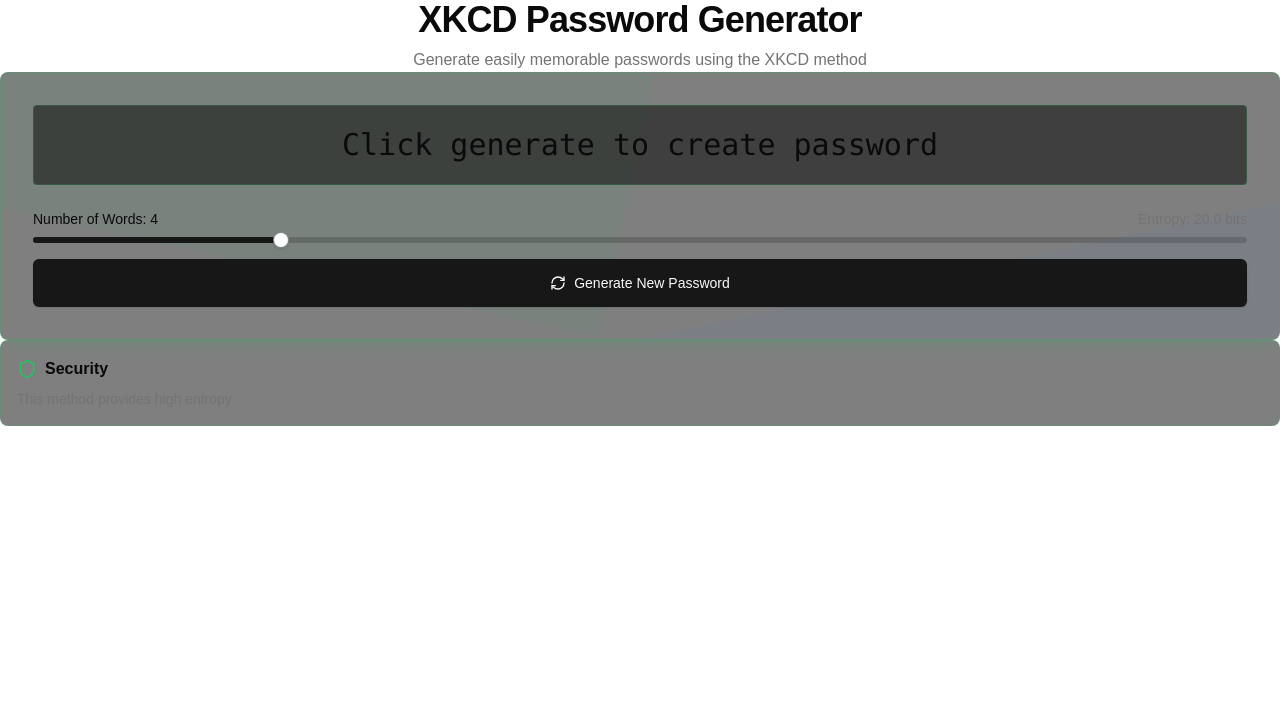
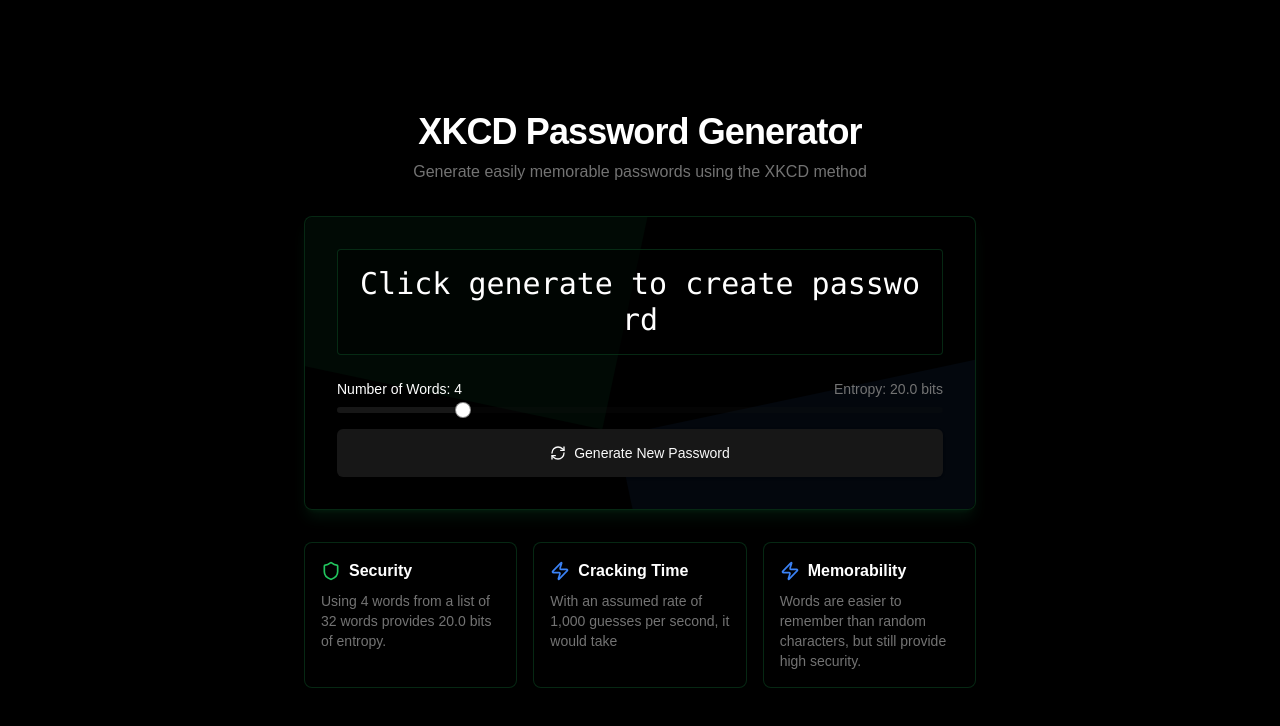
Before and after one commit to MoPaMo/xkcd-passwords, a Next.js app: page / in a window 1280 px wide. Shown: the top 726 px of the page. Built offline with nearby package versions, Linux system fonts and the light colour scheme.

Commit message:
feat: enhance home page with entropy and memorability InfoCards

```diff
--- a/src/app/page.tsx
+++ b/src/app/page.tsx
@@ -1,17 +1,72 @@
-import Image from "next/image";
+"use client";
+
 import Header from "@/components/Header";
 import GeneratorCard from "@/components/GeneratorCard";
 import InfoCard from "@/components/InfoCard";
 import { Shield, Zap } from "lucide-react";
 
-export default function Home() {
+const words: string[] = [
+  "correct",
+  "horse",
+  "battery",
+  "staple",
+  "apple",
+  "banana",
+  "orange",
+  "mango",
+  "purple",
+  "green",
+  "blue",
+  "red",
+  "happy",
+  "quick",
+  "lazy",
+  "brave",
+  "silent",
+  "loud",
+  "soft",
+  "hard",
+  "light",
+  "dark",
+  "cold",
+  "hot",
+  "fast",
+  "slow",
+  "big",
+  "small",
+  "strong",
+  "weak",
+  "high",
+  "low",
+];
+
+const Page: React.FC = () => {
+  const wordCount: number = 4;
+  const entropy: number = Math.log2(Math.pow(words.length, wordCount));
+
   return (
-    <div>
-      <Header />
-      <GeneratorCard />
-      <InfoCard icon={Shield} title="Security" iconColor="text-green-500">
-        This method provides high entropy{" "}
-      </InfoCard>
+    <div className="min-h-screen bg-black text-white flex items-center justify-center p-4">
+      <div className="w-full max-w-2xl space-y-8">
+        <Header />
+
+        <GeneratorCard />
+
+        <div className="grid grid-cols-1 md:grid-cols-2 lg:grid-cols-3 gap-4">
+          <InfoCard icon={Shield} title="Security" iconColor="text-green-500">
+            Using {wordCount} words from a list of {words.length} words provides{" "}
+            {entropy.toFixed(1)} bits of entropy.
+          </InfoCard>
+          <InfoCard icon={Zap} title="Cracking Time" iconColor="text-blue-500">
+            With an assumed rate of 1,000 guesses per second, it would take
+          </InfoCard>
+          <InfoCard icon={Zap} title="Memorability" iconColor="text-blue-500">
+            Words are easier to remember than random characters, but still
+            provide high security.
+          </InfoCard>
+        </div>
+      </div>
     </div>
   );
-}
+};
+
+export default Page;
```
